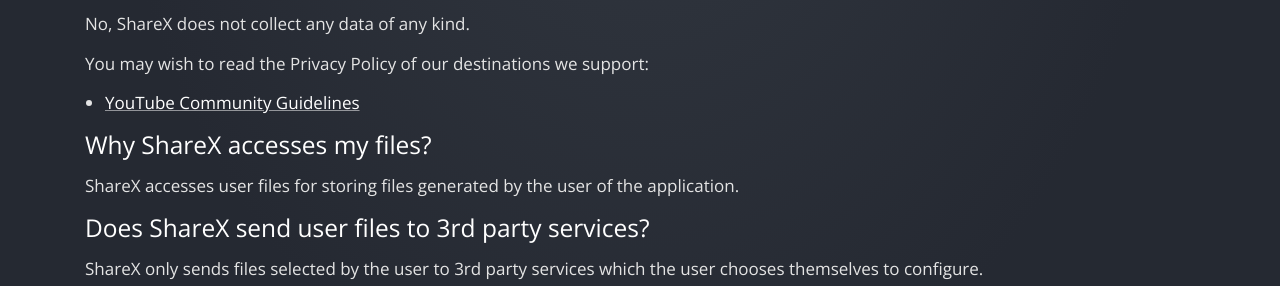
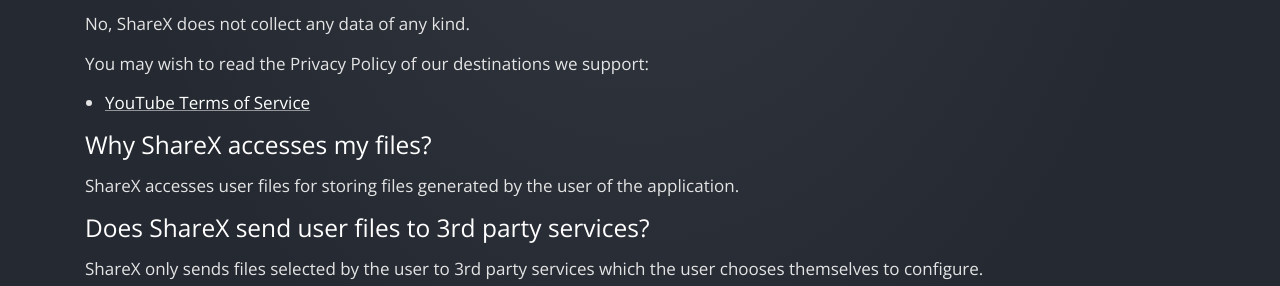
Before and after one commit to ShareX/sharex.github.io, a Jekyll site: the page built from privacy-policy/index.md, in a window 1280 px wide. Shown: the part 313-599 px from the top of the page. Built offline with Jekyll 4.4.1, drawn with Linux system fonts in a browser that asks for light colours.

Commit message:
Update index.md

```diff
--- a/privacy-policy/index.md
+++ b/privacy-policy/index.md
@@ -8,7 +8,7 @@
 No, ShareX does not collect any data of any kind.
 
 You may wish to read the Privacy Policy of our destinations we support:
-- [YouTube Community Guidelines](https://www.youtube.com/intl/ALL_au/howyoutubeworks/policies/community-guidelines/)
+- [YouTube Terms of Service](https://www.youtube.com/t/terms/)
 
 
 ### Why ShareX accesses my files?
```
